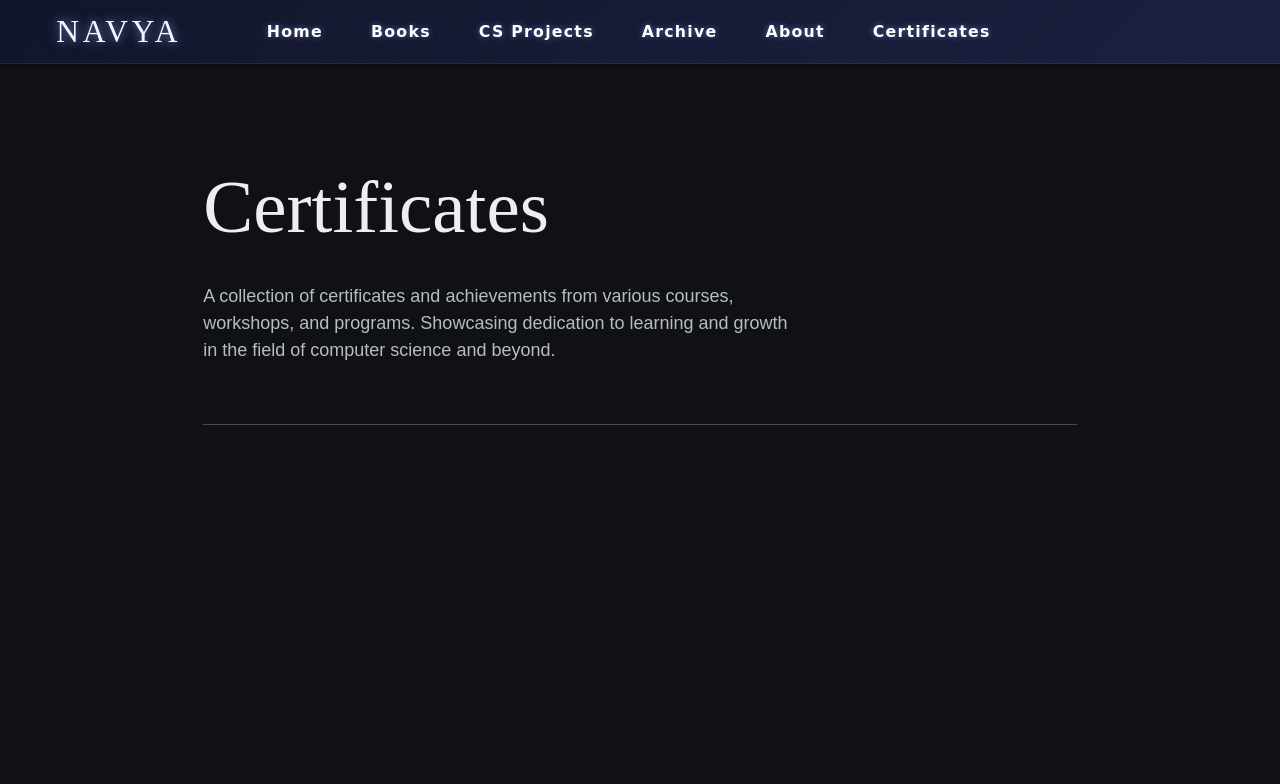
After one commit to Navy-png-1/Website_2, a Flask app: page /certificates in a window 1280 px wide. The commit adds this page. Shown: the top 784 px of the page. Run offline with Flask 3, Linux system fonts and the light colour scheme.

Commit message:
clean space change font

```diff
--- a/app.py
+++ b/app.py
@@ -29,5 +29,7 @@ def one():
 @app.route("/story")
 def story():
     return render_template("story.html")
-
+@app.route("/certificates")
+def c():
+    return render_template("c.html")
 app.run(debug=True)
--- a/static/about.css
+++ b/static/about.css
@@ -4,6 +4,7 @@ html, body {
   width: 100%;
   overflow-x: hidden;
 }
+
 .about-hero {
   width: 100vw;
   margin-left: calc(-50vw + 50%);
@@ -34,6 +35,7 @@ body {
   line-height: 1.7;
   max-width: 520px;
   color: rgba(234, 234, 240, 0.9);
+  font-family: 'Copperplate Gothic Light', fantasy;
 }
 
 .about-sub {
@@ -41,6 +43,7 @@ body {
   font-size: 1rem;
   line-height: 1.8;
   color: rgba(234, 234, 240, 0.65);
+  font-family: 'Copperplate Gothic Light', fantasy;
 }
 
 /* RIGHT IMAGE */
--- a/static/base.css
+++ b/static/base.css
@@ -17,7 +17,7 @@
 }
 
 .nav-item {
-    font-family: "Lucida Handwriting";
+    font-family: 'Lucinda Handwriting', cursive;
     font-size: 18px;
     font-weight: bold;
     color: white;
@@ -44,6 +44,7 @@
   letter-spacing: 0.12em;
   text-transform: uppercase;
   color: #f5f6ff !important;
+  text-shadow: 0 0 6px color-mix(in srgb, var(--accent) 50%, transparent);
 
   /* elegant + editorial look */
   font-family: "Playfair Display", "Cormorant Garamond", serif;
@@ -61,6 +62,7 @@
 .navbar-brand {
   margin-left: 3rem;      /* moves brand away from screen edge */
   padding-right: 2rem;    /* space between brand & nav links */
+  text-shadow: 0 0 6px color-mix(in srgb, var(--accent) 50%, transparent);
 }
 
 .navbar-brand {
--- /dev/null
+++ b/static/c.css
@@ -0,0 +1,25 @@
+body {
+  background-color: #0F1115;
+  color: #EDEDF2;
+  font-family: 'Inter', sans-serif;
+}
+
+.page-header {
+  padding: 4rem 0 2rem 0;
+}
+
+.page-header h1 {
+  font-family: 'Playfair Display', serif;
+  font-size: 5rem;
+  margin-bottom: 0.5rem;
+}
+
+.page-header p {
+  color: #B8BBC6;
+  max-width: 600px;
+}
+
+.info {
+  font-family: 'Copperplate Gothic Light', fantasy;
+  font-size: 1.2rem;
+}
--- a/templates/base.html
+++ b/templates/base.html
@@ -5,6 +5,7 @@
 
     <!-- Compiled and minified JavaScript -->
     <script src="https://cdnjs.cloudflare.com/ajax/libs/materialize/1.0.0/js/materialize.min.js"></script>
+    <script src="https://cdn.jsdelivr.net/npm/bootstrap@5.3.8/dist/js/bootstrap.bundle.min.js" integrity="sha384-FKyoEForCGlyvwx9Hj09JcYn3nv7wiPVlz7YYwJrWVcXK/BmnVDxM+D2scQbITxI" crossorigin="anonymous"></script>
 
 <link rel="stylesheet" href="{{url_for('static', filename='base.css')}}">
 <link rel="icon" type="image/x-icon" href="https://i.pinimg.com/736x/08/6a/0b/086a0b79f92270be5a930f431b31fd9d.jpg">
@@ -31,6 +32,9 @@
         <li class="nav-item">
           <a class="nav-link active" aria-current="page" href="{{url_for('about')}}">About</a>
         </li>
+        <li class="nav-item">
+          <a class="nav-link active" aria-current="page" href="{{url_for('c')}}">Certificates</a>
+        </li>
       </ul>
     </div>
   </div>
--- /dev/null
+++ b/templates/c.html
@@ -0,0 +1,17 @@
+{% extends "base.html" %}
+{% block content %}
+<title>Certificates</title>
+<link rel="stylesheet" href="{{url_for('static', filename='c.css')}}">
+<section class="page-header">
+  <div class="container">
+    <h1>Certificates</h1>
+    <p class="info">
+      <br>A collection of certificates and achievements from various courses, workshops, and programs.
+      Showcasing dedication to learning and growth in the field of computer science and beyond.
+    </p>
+  </div>
+</section>
+<div class="container">
+  <hr class="soft-divider">
+</div>
+{% endblock %}
```
Also changed, not shown: static/books.css (+6 -6 lines), templates/books.html (+5 -7 lines), Book.png (deleted), New Piskel-4.png (1).png (deleted).
